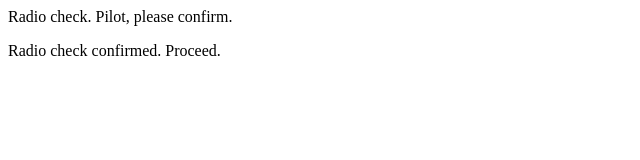
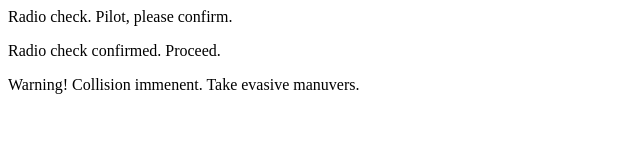
Before and after one commit to DonaldHartley/communication-log, a plain HTML site: page index.html in a window 1280 px wide. Shown: the whole page, without its empty margins (0-640 px from the left). Drawn offline with Linux system fonts and the light colour scheme.

Commit message:
Third message added

```diff
--- a/index.html
+++ b/index.html
@@ -2,5 +2,6 @@
     <body>
         <p>Radio check. Pilot, please confirm.</p>
         <p>Radio check confirmed. Proceed.</p>
+        <p>Warning! Collision immenent. Take evasive manuvers.</p>
     </body>
 </html>
```
